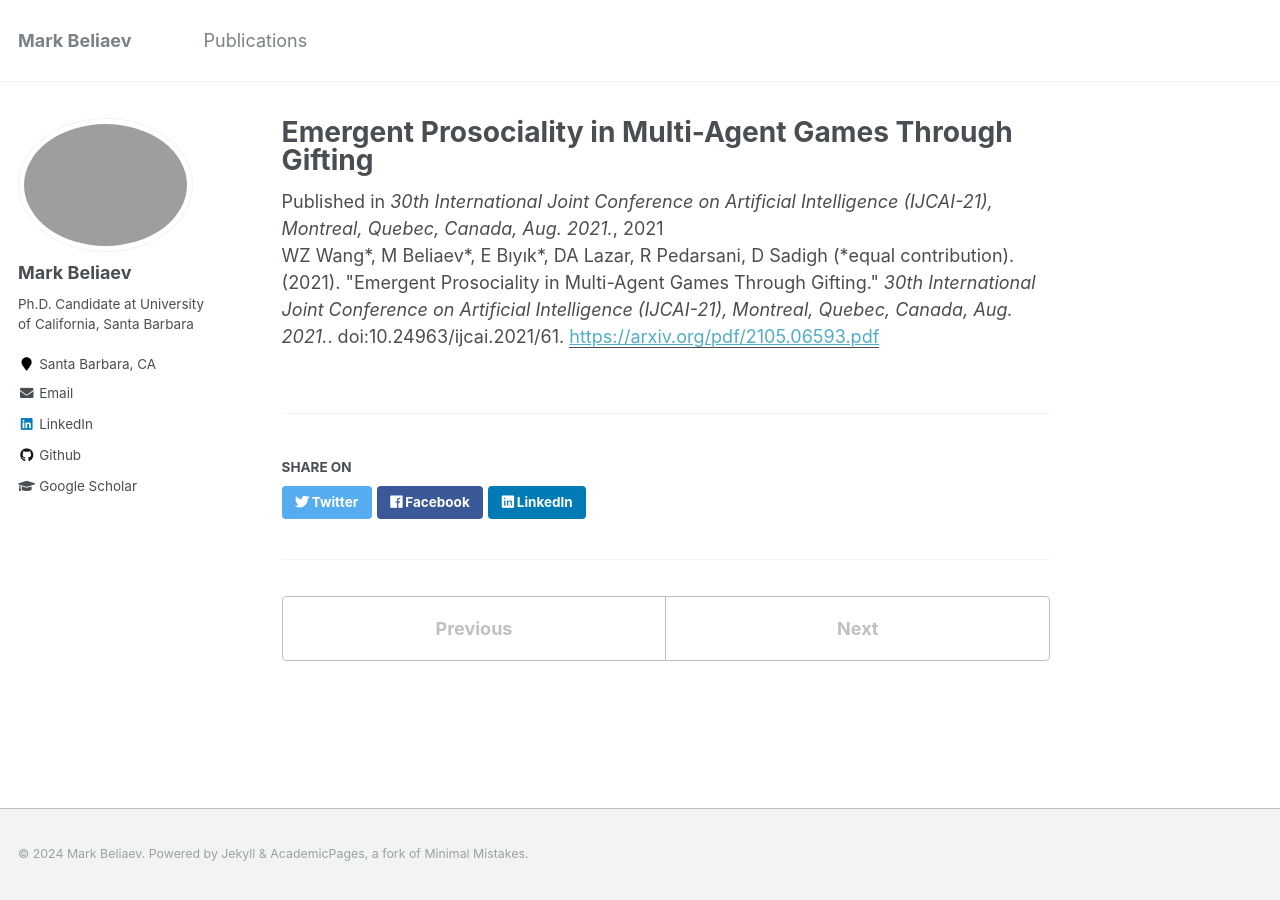
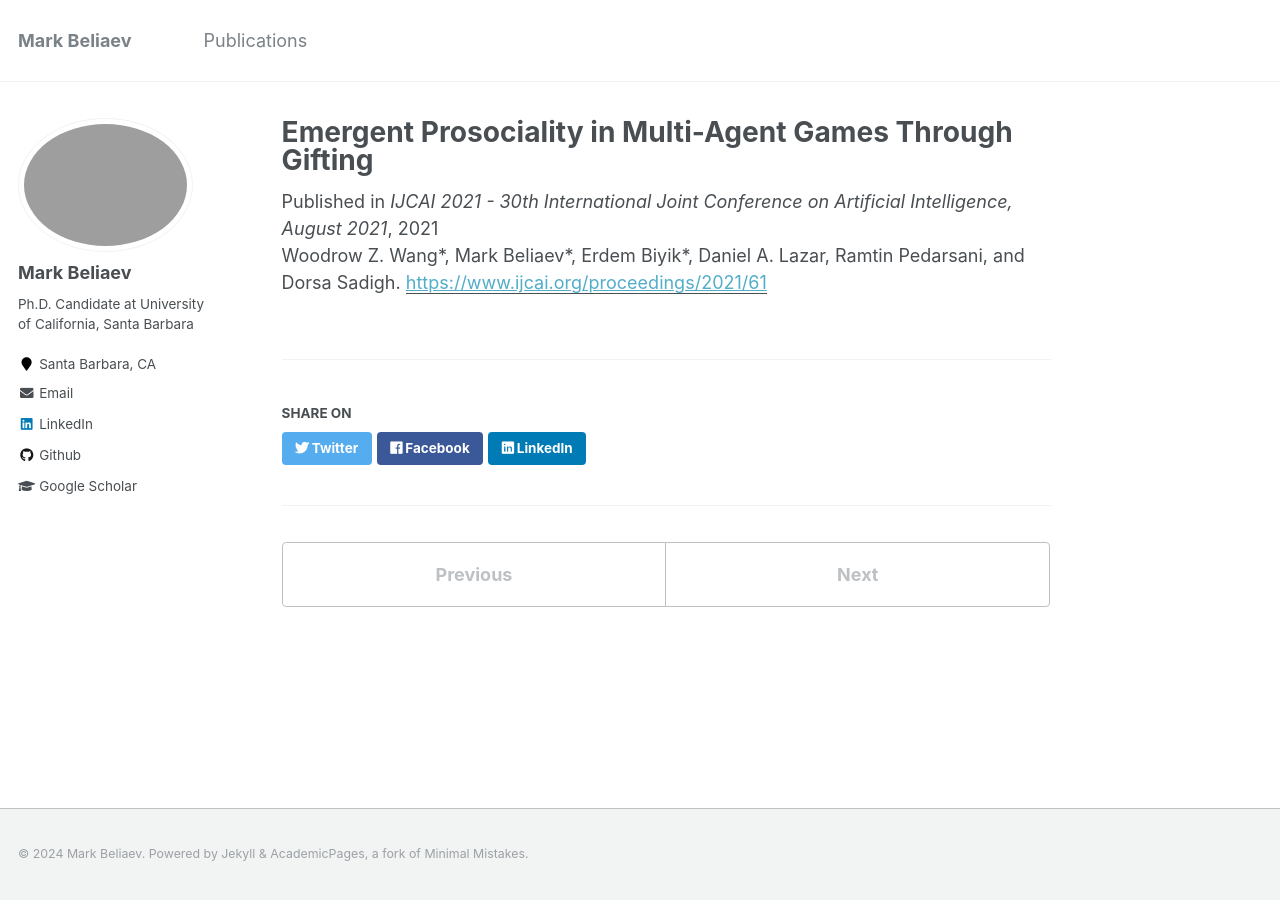
Before and after one commit to mbeliaev1/mbeliaev1.github.io, a Jekyll site: the page built from _publications/2021-08-01-emergent-prosociality-in-multi-agent-games-through-gifting.md, in a window 1280 px wide. Built offline with Jekyll 4.4.1, drawn with Linux system fonts in a browser that asks for light colours.

Commit message:
all pubs

```diff
--- a/_includes/archive-single.html
+++ b/_includes/archive-single.html
@@ -54,10 +54,6 @@
       <p class="archive__item-excerpt" itemprop="description"><p>{{ post.excerpt | markdownify | remove: '<p>' | remove: '</p>' }}<strong><a href="{{ base_path }}{{ post.url }}" rel="permalink"> Read more</a></strong></p></p>
     {% endif %}
 
-    {% if post.youtubeurl %}
-      <a href="{{ post.youtubeurl }}" rel="noopener noreferrer" target="_blank">Watch our video presentation here!</a>
-    {% endif %}
-
     <ul class="archive__item-list no-bullets row">
       {% for link in post.links %}
         {% if link.last %}
--- a/_publications/2021-08-01-emergent-prosociality-in-multi-agent-games-through-gifting.md
+++ b/_publications/2021-08-01-emergent-prosociality-in-multi-agent-games-through-gifting.md
@@ -1,17 +1,12 @@
 ---
 title: "Emergent Prosociality in Multi-Agent Games Through Gifting"
-collection: publications
-permalink: /publication/2021-08-01-emergent-prosociality-in-multi-agent-games-through-gifting
-venue: '30th International Joint Conference on Artificial Intelligence (IJCAI-21), Montreal, Quebec, Canada, Aug. 2021.'
-paperurl: 'https://arxiv.org/pdf/2105.06593.pdf'
-citation: 'WZ Wang*, M Beliaev*, E Bıyık*, DA Lazar, R Pedarsani, D Sadigh (*equal contribution). (2021). &quot;Emergent Prosociality in Multi-Agent Games Through Gifting.&quot; <i>30th International Joint Conference on Artificial Intelligence (IJCAI-21), Montreal, Quebec, Canada, Aug. 2021.</i>. doi:10.24963/ijcai.2021/61.'
-youtubeurl: 'https://youtu.be/QxyWFvmCO7k?si=tTB7OHcuXhJ0ZJXo'
+collections: publications
+venue: "IJCAI 2021 - 30th International Joint Conference on Artificial Intelligence, August 2021"
+citation: "Woodrow Z. Wang*, Mark Beliaev*, Erdem Biyik*, Daniel A. Lazar, Ramtin Pedarsani, and Dorsa Sadigh."
+paperurl: "https://www.ijcai.org/proceedings/2021/61"
 links:
-  pdf:
-  arxiv:
-  bib:
-  code:
-  slides:
-  poster:
-  video:
+    doi: "https://www.ijcai.org/proceedings/2021/61"
+    arXiv: "https://arxiv.org/abs/2105.06593"
+    github: "https://github.com/Stanford-ILIAD/emergent-prosociality-through-gifting"
+    YouTube: "https://www.youtube.com/watch?v=QxyWFvmCO7k"
 ---
```
Also changed, not shown: _publications/2020-07-01-emergent-correlated-equilibrium-through-synchronized-exploration.md (added, +9 -0 lines), _publications/2021-05-01-incentivizing-routing-choices-for-safe-and-efficient-transportation-in-the-face-of-the-covid-19-pandemic.md (+6 -11 lines), _publications/2022-06-01-congestion-aware-bi-modal-delivery-systems-utilizing-drones.md (deleted, +0 -17 lines), _publications/2022-06-01-efficient-and-robust-classification-for-sparse-attacks.md (added, +11 -0 lines), _publications/2022-06-01-efficient-and-robust-classification-under-sparse-attacks.md (deleted, +0 -16 lines), _publications/2022-07-01-congestion-aware-bi-modal-delivery-systems-utilizing-drones.md (added, +11 -0 lines), _publications/2022-07-01-imitation-learning-by-estimating-expertise-of-demonstrators.md (added, +12 -0 lines), _publications/2022-7-01-imitation-learning-by-estimating-expertise-of-demonstrators.md (deleted, +0 -17 lines), _publications/2023-03-01-congestion-aware-bi-modal-delivery-systems-utilizing-drones.md (added, +11 -0 lines), _publications/2024-02-01-inverse-reinforcement-learning-by-estimating-expertise-of-demonstrators.md (added, +9 -0 lines), _publications/2024-05-01-efficient-and-robust-classification-for-sparse-attacks.md (added, +11 -0 lines), _publications/2024-09-01-pricing-for-multi-modal-pickup-and-delivery-problems-with-heterogeneous-users.md (added, +10 -0 lines), 1 other file.
